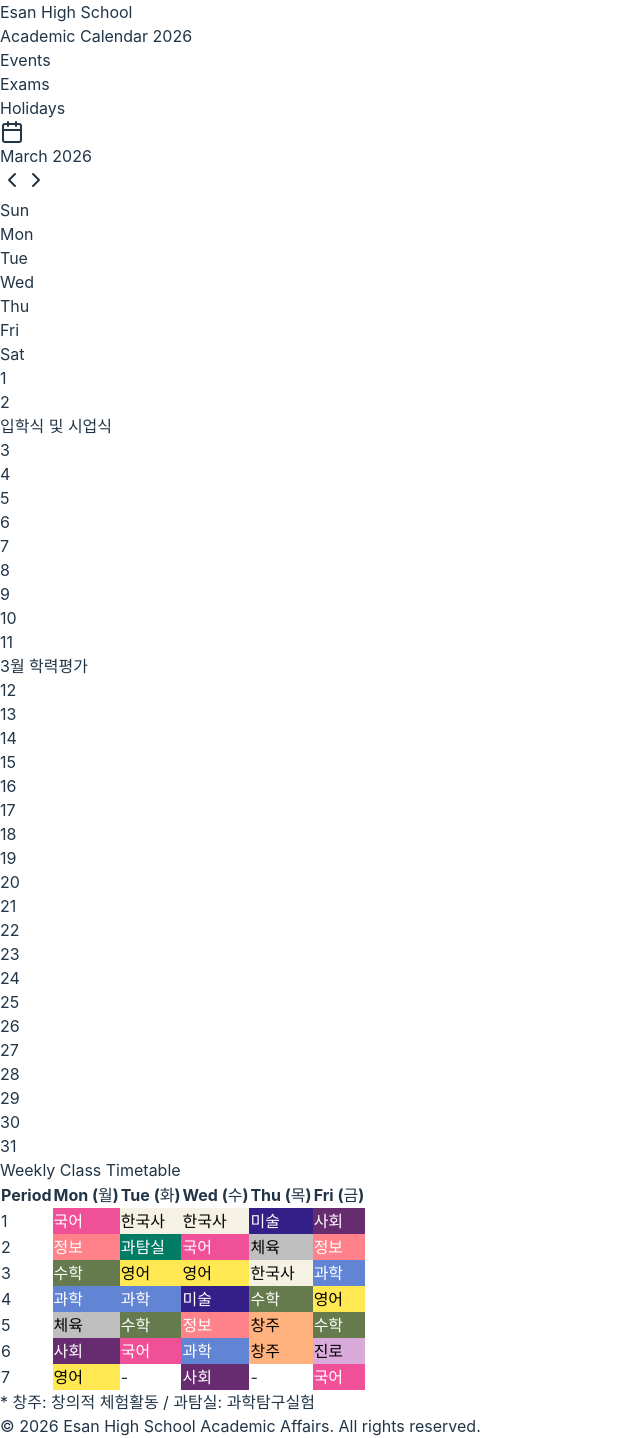
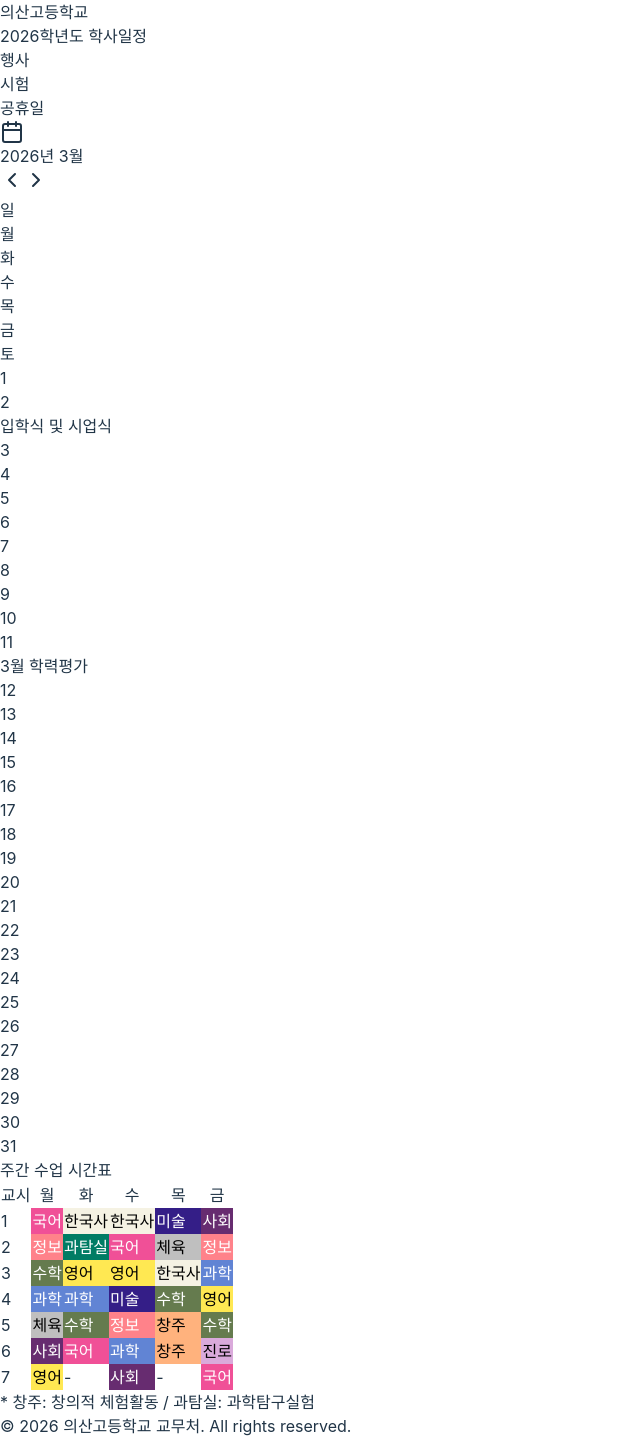
Before and after one commit to ukmansour/esanhighschool, a React (Vite) app: page / in a window 1280 px wide. Shown: the whole page, without its empty margins (0-640 px from the left). Built offline with nearby package versions, Linux system fonts and the light colour scheme.

Commit message:
Translate all UI text to Korean

```diff
--- a/src/App.tsx
+++ b/src/App.tsx
@@ -21,23 +21,23 @@ function App() {
       <div className="max-w-5xl mx-auto">
         <div className="text-center mb-12">
           <h1 className="text-4xl font-extrabold text-gray-900 sm:text-5xl md:text-6xl">
-            Esan High School
+            의산고등학교
           </h1>
           <p className="mt-3 max-w-md mx-auto text-base text-blue-600 sm:text-lg md:mt-5 md:text-xl md:max-w-3xl font-medium">
-            Academic Calendar 2026
+            2026학년도 학사일정
           </p>
           <div className="mt-4 flex justify-center gap-4 text-sm">
             <div className="flex items-center gap-1.5">
               <span className="w-3 h-3 rounded-full bg-blue-500"></span>
-              <span className="text-gray-600">Events</span>
+              <span className="text-gray-600">행사</span>
             </div>
             <div className="flex items-center gap-1.5">
               <span className="w-3 h-3 rounded-full bg-amber-500"></span>
-              <span className="text-gray-600">Exams</span>
+              <span className="text-gray-600">시험</span>
             </div>
             <div className="flex items-center gap-1.5">
               <span className="w-3 h-3 rounded-full bg-red-500"></span>
-              <span className="text-gray-600">Holidays</span>
+              <span className="text-gray-600">공휴일</span>
             </div>
           </div>
         </div>
@@ -47,18 +47,18 @@ function App() {
         <div className="mt-16 bg-white p-8 rounded-xl shadow-xl border border-blue-100">
           <h2 className="text-2xl font-bold text-gray-900 mb-6 flex items-center gap-2">
             <span className="bg-blue-600 w-2 h-8 rounded-full"></span>
-            Weekly Class Timetable
+            주간 수업 시간표
           </h2>
           <div className="overflow-x-auto">
             <table className="w-full border-collapse">
               <thead>
                 <tr className="bg-blue-50">
-                  <th className="border border-blue-100 p-3 text-gray-700 font-bold">Period</th>
-                  <th className="border border-blue-100 p-3 text-blue-700 font-bold">Mon (월)</th>
-                  <th className="border border-blue-100 p-3 text-blue-700 font-bold">Tue (화)</th>
-                  <th className="border border-blue-100 p-3 text-blue-700 font-bold">Wed (수)</th>
-                  <th className="border border-blue-100 p-3 text-blue-700 font-bold">Thu (목)</th>
-                  <th className="border border-blue-100 p-3 text-blue-700 font-bold">Fri (금)</th>
+                  <th className="border border-blue-100 p-3 text-gray-700 font-bold">교시</th>
+                  <th className="border border-blue-100 p-3 text-blue-700 font-bold">월</th>
+                  <th className="border border-blue-100 p-3 text-blue-700 font-bold">화</th>
+                  <th className="border border-blue-100 p-3 text-blue-700 font-bold">수</th>
+                  <th className="border border-blue-100 p-3 text-blue-700 font-bold">목</th>
+                  <th className="border border-blue-100 p-3 text-blue-700 font-bold">금</th>
                 </tr>
               </thead>
               <tbody>
@@ -94,7 +94,7 @@ function App() {
         </div>
 
         <footer className="mt-16 text-center text-gray-500 text-sm">
-          <p>© 2026 Esan High School Academic Affairs. All rights reserved.</p>
+          <p>© 2026 의산고등학교 교무처. All rights reserved.</p>
         </footer>
       </div>
     </div>
--- a/src/components/Calendar.tsx
+++ b/src/components/Calendar.tsx
@@ -8,26 +8,26 @@ function cn(...inputs: ClassValue[]) {
   return twMerge(clsx(inputs));
 }
 
-const DAYS = ['Sun', 'Mon', 'Tue', 'Wed', 'Thu', 'Fri', 'Sat'];
+const DAYS = ['일', '월', '화', '수', '목', '금', '토'];
 const MONTHS = [
-  'January', 'February', 'March', 'April', 'May', 'June',
-  'July', 'August', 'September', 'October', 'November', 'December'
+  '1월', '2월', '3월', '4월', '5월', '6월',
+  '7월', '8월', '9월', '10월', '11월', '12월'
 ];
 
 export const Calendar: React.FC = () => {
-  // Start with March 2026
+  // 2026년 3월부터 시작
   const [currentDate, setCurrentDate] = useState(new Date(2026, 2, 1));
   const [selectedDate, setSelectedDate] = useState<string | null>(null);
   const [notes, setNotes] = useState<Record<string, string>>({});
 
-  // Load notes from localStorage on mount
+  // 마운트 시 로컬 스토리지에서 메모 불러오기
   useEffect(() => {
     const savedNotes = localStorage.getItem('esan_calendar_notes');
     if (savedNotes) {
       try {
         setNotes(JSON.parse(savedNotes));
       } catch (e) {
-        console.error("Failed to load notes", e);
+        console.error("메모를 불러오는데 실패했습니다.", e);
       }
     }
   }, []);
@@ -62,13 +62,13 @@ export const Calendar: React.FC = () => {
 
   const selectedEvents = selectedDate ? academicSchedule.filter(e => e.date === selectedDate) : [];
 
-  // Format selected date for header: e.g., "2026년 3월 27일 (금요일)"
+  // 선택된 날짜 표시 형식: 예) "2026년 3월 27일 (금요일)"
   const getSelectedDateDisplay = () => {
     if (!selectedDate) return "";
     const [y, m, d] = selectedDate.split('-').map(Number);
     const dateObj = new Date(y, m - 1, d);
-    const dayName = ['Sun', 'Mon', 'Tue', 'Wed', 'Thu', 'Fri', 'Sat'][dateObj.getDay()];
-    return `${y}. ${m}. ${d}. (${dayName})`;
+    const dayName = ['일요일', '월요일', '화요일', '수요일', '목요일', '금요일', '토요일'][dateObj.getDay()];
+    return `${y}년 ${m}월 ${d}일 (${dayName})`;
   };
 
   return (
@@ -79,21 +79,21 @@ export const Calendar: React.FC = () => {
             <CalendarIcon size={24} />
           </div>
           <h2 className="text-3xl font-bold text-gray-900 tracking-tight">
-            {MONTHS[month]} <span className="text-blue-600">{year}</span>
+            <span className="text-blue-600">{year}년</span> {MONTHS[month]}
           </h2>
         </div>
         <div className="flex gap-2">
           <button
             onClick={prevMonth}
             className="p-2 hover:bg-blue-50 rounded-full transition-colors border border-gray-100"
-            aria-label="Previous month"
+            aria-label="이전 달"
           >
             <ChevronLeft className="text-gray-600" />
           </button>
           <button
             onClick={nextMonth}
             className="p-2 hover:bg-blue-50 rounded-full transition-colors border border-gray-100"
-            aria-label="Next month"
+            aria-label="다음 달"
           >
             <ChevronRight className="text-gray-600" />
           </button>
@@ -104,8 +104,8 @@ export const Calendar: React.FC = () => {
         {DAYS.map(day => (
           <div key={day} className={cn(
             "bg-blue-50 py-3 text-center text-sm font-semibold text-gray-600 uppercase tracking-wider",
-            day === 'Sun' && "text-red-500",
-            day === 'Sat' && "text-blue-500"
+            day === '일' && "text-red-500",
+            day === '토' && "text-blue-500"
           )}>
             {day}
           </div>
@@ -165,7 +165,7 @@ export const Calendar: React.FC = () => {
         <div className="mt-8 p-6 bg-blue-50 rounded-xl border border-blue-100 animate-in fade-in slide-in-from-bottom-2 duration-300">
           <div className="flex justify-between items-center mb-6 border-b border-blue-200 pb-4">
             <h3 className="text-2xl font-black text-gray-900 flex items-center gap-2">
-              <span className="text-blue-600">Schedule:</span> {getSelectedDateDisplay()}
+              <span className="text-blue-600">상세 일정:</span> {getSelectedDateDisplay()}
             </h3>
             <button
               onClick={() => setSelectedDate(null)}
@@ -178,7 +178,7 @@ export const Calendar: React.FC = () => {
           <div className="grid md:grid-cols-2 gap-6">
             <div>
               <h4 className="text-sm font-bold text-gray-500 uppercase tracking-widest mb-3 flex items-center gap-2">
-                <CalendarIcon size={14} /> School Events
+                <CalendarIcon size={14} /> 학교 공식 일정
               </h4>
               {selectedEvents.length > 0 ? (
                 <ul className="space-y-3">
@@ -199,25 +199,25 @@ export const Calendar: React.FC = () => {
                 </ul>
               ) : (
                 <div className="bg-white/50 border border-dashed border-gray-200 p-4 rounded-lg text-center text-gray-400 italic text-sm">
-                  No academic events scheduled.
+                  등록된 학교 일정이 없습니다.
                 </div>
               )}
             </div>
 
             <div>
               <h4 className="text-sm font-bold text-gray-500 uppercase tracking-widest mb-3 flex items-center gap-2">
-                <Edit3 size={14} /> My Notes
+                <Edit3 size={14} /> 나의 메모
               </h4>
               <div className="relative group">
                 <textarea
                   value={notes[selectedDate] || ''}
                   onChange={(e) => handleNoteChange(selectedDate, e.target.value)}
-                  placeholder="Write your plans or notes here..."
+                  placeholder="할 일이나 메모를 입력하세요..."
                   className="w-full h-32 p-4 bg-white rounded-lg border border-blue-100 shadow-sm focus:ring-2 focus:ring-blue-500 focus:border-transparent transition-all resize-none text-sm placeholder:text-gray-300"
                 />
                 <div className="absolute bottom-3 right-3 opacity-0 group-focus-within:opacity-100 transition-opacity">
                   <span className="flex items-center gap-1 text-[10px] text-blue-500 font-bold bg-blue-50 px-2 py-1 rounded-full border border-blue-100">
-                    <Save size={10} /> Auto-saving
+                    <Save size={10} /> 자동 저장됨
                   </span>
                 </div>
               </div>
```
